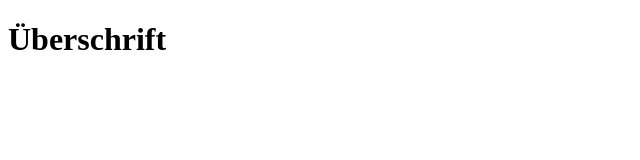
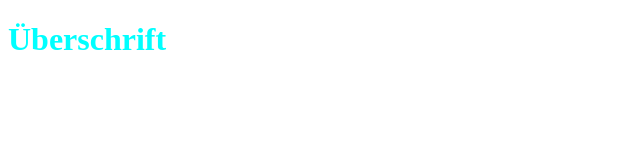
Before and after one commit to TheCodeFox-tech/htmlTest, a plain HTML site: page index.html in a window 1280 px wide. Shown: the whole page, without its empty margins (0-640 px from the left). Drawn offline with Linux system fonts and the light colour scheme.

Commit message:
updated index.html

```diff
--- a/index.html
+++ b/index.html
@@ -1,6 +1,11 @@
 <!DOCTYPE html>
 <html>
     <head>
+        <style>
+            h1 {
+                color: cyan;
+            }
+        </style>
     </head>
 
     <body>
```
